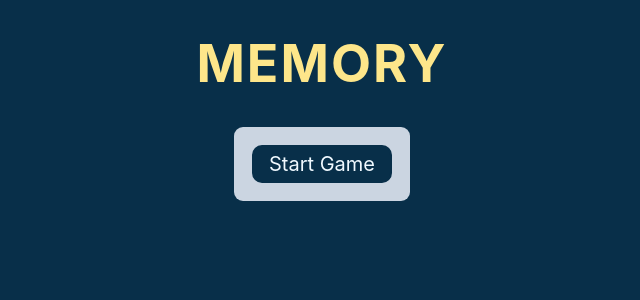
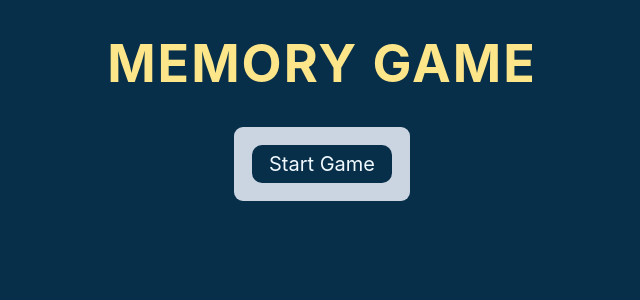
Before and after one commit to devkoushiik/memoryGame, a React (Vite) app: page / in a window 1280 px wide. Shown: the top 300 px of the page, without its empty margins (318-958 px from the left). Built offline with nearby package versions, Linux system fonts and the light colour scheme.

Commit message:
game name changed

```diff
--- a/src/App.jsx
+++ b/src/App.jsx
@@ -103,7 +103,7 @@ export default function App() {
 
   return (
     <main>
-      <h1>Memory</h1>
+      <h1>Memory Game</h1>
       {!isGameOn && <Form handleSubmit={startGame} />}
       {isGameOn && !areAllCardsMatched && (
         <AssistiveTechInfo
```
